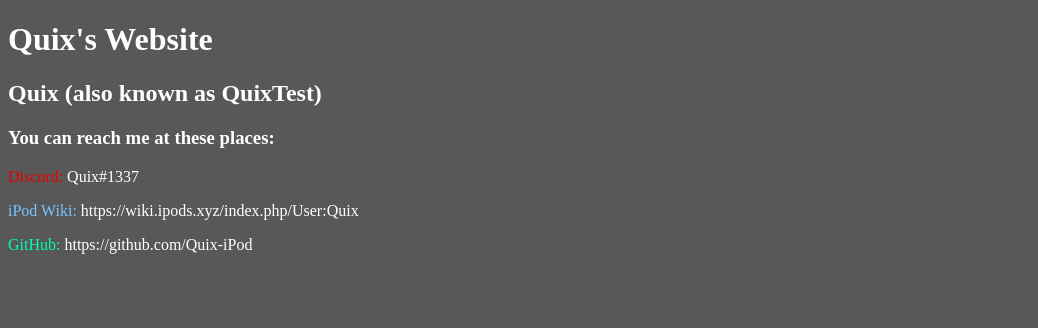
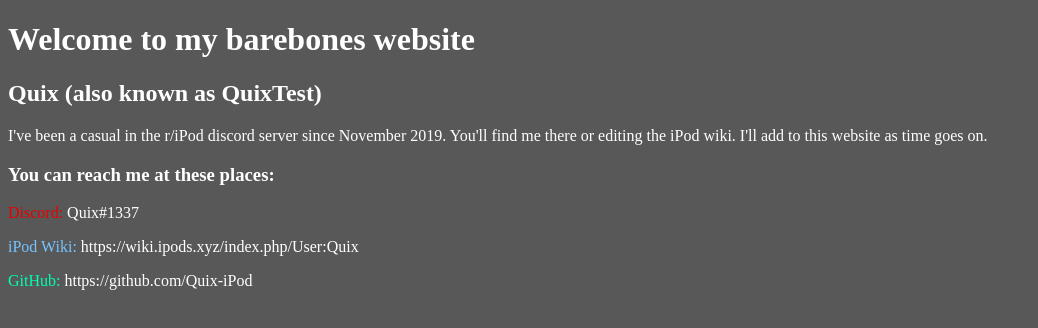
Before and after one commit to Quix-iPod/Quix-iPod.github.io, a plain HTML site: page index.html in a window 1280 px wide. Shown: the whole page, without its empty margins (0-1038 px from the left). Drawn offline with Linux system fonts and the light colour scheme.

Commit message:
Update index.html

```diff
--- a/index.html
+++ b/index.html
@@ -6,8 +6,9 @@
   <font color="white">
     <body style="background-color:#585858;">
       <body>
-        <h1>Quix's Website</h1>
+        <h1>Welcome to my barebones website</h1>
         <h2>Quix (also known as QuixTest)</h2>
+        <p>I've been a casual in the r/iPod discord server since November 2019. You'll find me there or editing the iPod wiki. I'll add to this website as time goes on.
         <h3> You can reach me at these places: </h3>
         <p><span style="color:#E80000">Discord: </span>Quix#1337</p>
         <p><span style="color:#76C3FF">iPod Wiki: </span> https://wiki.ipods.xyz/index.php/User:Quix </p>
```
